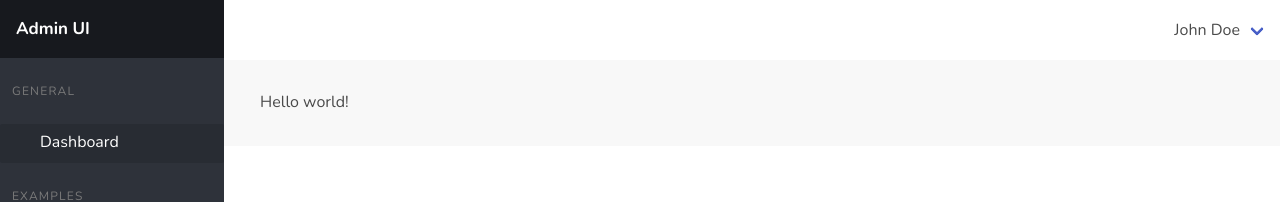
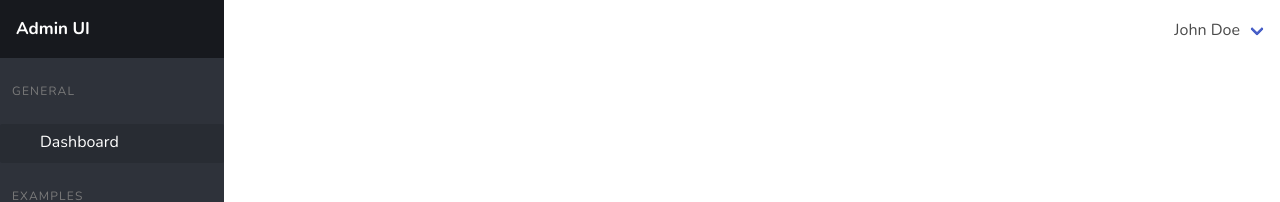
Before and after one commit to ahmdali25/vue3-admin-ui, a Vue app: page / in a window 1280 px wide. Shown: the top 202 px of the page. Built offline with nearby package versions, Linux system fonts and the light colour scheme; some icons are missing.

Commit message:
MOD - restructuring app view

```diff
--- a/src/App.vue
+++ b/src/App.vue
@@ -6,14 +6,12 @@ import { RouterView } from 'vue-router';
 
 <template>
   <TheNavbar/>
-  <section>
-    <TheSidebar/>
-    <RouterView/>
-  </section>
+  <TheSidebar/>
+  <RouterView/>
 </template>
 
-<style>
-main {
+<style scoped>
+.main {
   background-color: #F8F8F8;
   padding: 90px 1em 2em 260px;
 }
```
